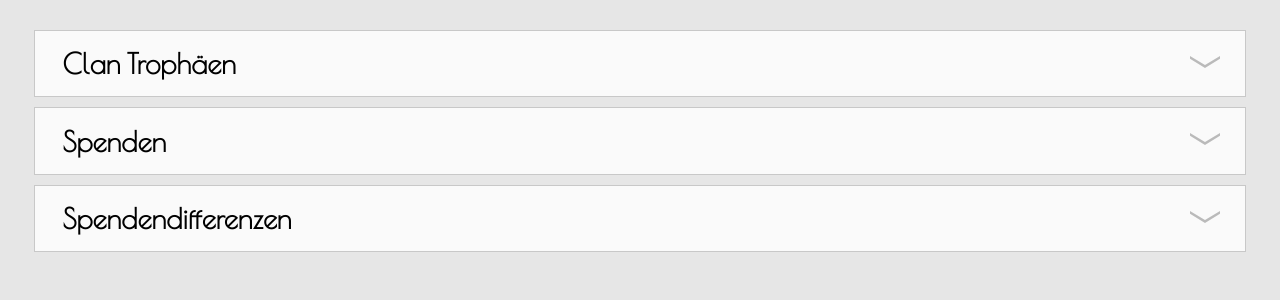
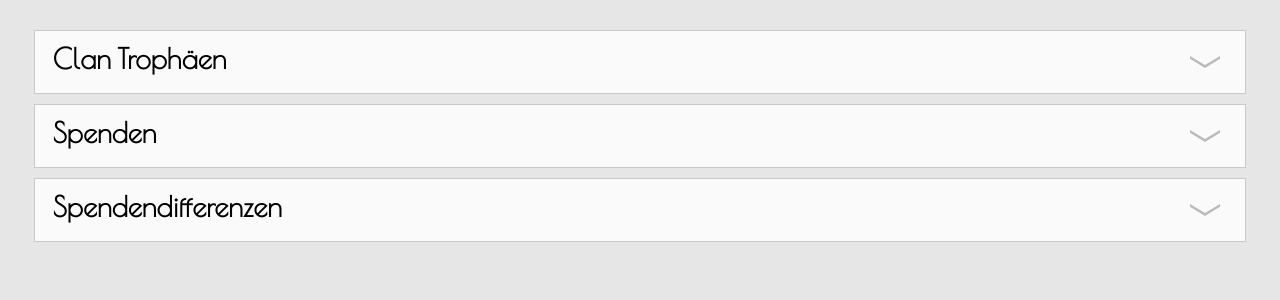
Before and after one commit to Adomat/Zli-De-Stats, a PHP site: page / in a window 1280 px wide. Shown: the top 300 px of the page. Run offline with PHP 8.4, Linux system fonts and the light colour scheme; some libraries are stand-ins or nearby versions.

Commit message:
I don't know what I did, but I did something, at least some layout stuff and a loading animation

```diff
--- a/de.hydromat.zlidestats/web/ajax.js
+++ b/de.hydromat.zlidestats/web/ajax.js
@@ -17,7 +17,7 @@ function handleAPIClanRequest() {
 }
 
 function handleAPIClanRequestAnswer(answer) {
-    setupGraph('clantrophiescanvas', null, null, 'rgba(52, 117, 214, 0.25)');
+    setupGraph('clantrophiescanvas', null, null, 'rgba(52, 117, 214, 1)');
 
     answer.members.sort(function(member1, member2){return member2.donations-member1.donations});
     var data = [];
--- a/de.hydromat.zlidestats/web/events.js
+++ b/de.hydromat.zlidestats/web/events.js
@@ -1,11 +1,18 @@
 $(function(){
     $('div.header').click(function(event) {
         infoDiv = event.currentTarget.nextElementSibling;
+        icon = event.currentTarget.children[1];
 
-        if(infoDiv.style.display == 'block')
+        if(infoDiv.style.display == 'block') {
+            // Close Block
             infoDiv.style.display = 'none';
-        else
+            icon.style.transform = 'scaleY(1)';
+        }
+        else {
+            // Open Block
             infoDiv.style.display = 'block';
+            icon.style.transform = 'scaleY(-1)';
+        }
     });
 
     $('div.header').mouseover(function(event) {
--- a/de.hydromat.zlidestats/web/index.html
+++ b/de.hydromat.zlidestats/web/index.html
@@ -19,29 +19,47 @@
     <body>
     	<div class="outer">
             <div class="header">
-                <h1>Clan Trophäen</h1>
-                <img src="graphics/arrow.svg" alt="Aufklappen">
+                <h1 class="unselectable">Clan Trophäen</h1>
+                <img class="expandarrow" src="graphics/arrow.svg" alt="Aufklappen">
             </div>
-            <div class="content" id="clantrophiesdiv">
-                <p>Wann war unser Score wie hoch?</p>
-                <canvas id="clantrophiescanvas"></canvas>
-                <!--input type="range" min="1" max="100" value="0" class="slider bordered" id="myRange"-->
+            <div class="content">
+                <div class="unselectable" id="clantrophiesloading">
+                    <img class="loading" src="graphics/loading.svg">
+                    <p class="loading">Frage eigenen Server an...</p>
+                </div>
+                <div style="display: none;" id="clantrophiesdiv">
+                    <p>Verlauf unserer Clan Trophies</p>
+                    <canvas class="unselectable" id="clantrophiescanvas"></canvas>
+                </div>
             </div>
         </div>
 
     	<div class="outer">
             <div class="header">
-                <h1>Spenden</h1>
-                <img src="graphics/arrow.svg" alt="Aufklappen">
+                <h1 class="unselectable">Spenden</h1>
+                <img class="expandarrow" src="graphics/arrow.svg" alt="Aufklappen">
             </div>
-            <div class="content" id="top5donationsdiv">
+            <div class="content">
+                <div class="unselectable" id="top5donationsloading">
+                    <img class="loading" src="graphics/loading.svg">
+                    <p class="loading">Frage Clash Royale API an...</p>
+                </div>
+                <div style="display: none;" id="top5donationsdiv">
                     <div class="container1">
                         <div class="container2">
                             <div class="infoleft1">
-                            <p>Wer hat wie viel gespendet in letzter Zeit? Wer hat wie viel gespendet in letzter Zeit?</p>
+                                <p>Wer hat wie viel gespendet in letzter Zeit? Hier zu sehen ist die prozentuale Aufteilung unserer Spenden auf Clanmember.</p>
+                                <ol>
+                                    <li class="number1"><span></span></li>
+                                    <li class="number2"><span></span></li>
+                                    <li class="number3"><span></span></li>
+                                    <li class="number4"><span></span></li>
+                                    <li class="number5"><span></span></li>
+                                </ol>
                             </div>
                             <div class="inforight1">
-                            <canvas id="top5donationscanvas" width="300px" height="300px"></canvas>
+                                <canvas class="unselectable" id="top5donationscanvas" width="300px" height="300px"></canvas>
+                            </div>
                         </div>
                     </div>
                 </div>
@@ -50,17 +68,30 @@
 
     	<div class="outer">
             <div class="header">
-                <h1>Spendendifferenzen</h1>
-                <img src="graphics/arrow.svg" alt="Aufklappen">
+                <h1 class="unselectable">Spendendifferenzen</h1>
+                <img class="expandarrow" src="graphics/arrow.svg" alt="Aufklappen">
             </div>
-            <div class="content" id="top5donationsdeltadiv">
+            <div class="content">
+                <div class="unselectable" id="top5donationsdeltaloading">
+                    <img class="loading" src="graphics/loading.svg">
+                    <p class="loading">Frage Clash Royale API an...</p>
+                </div>
+                <div style="display: none;" id="top5donationsdeltadiv">
                     <div class="container1">
                         <div class="container2">
                             <div class="infoleft1">
-                            <p>Wer ist der edelste Spender? Wer ist der edelste Spender?</p>
+                                <p>Wer ist der edelste Spender? Hier seht ihr die Differenz zwischen den Karten die von einem Spieler gespendet und empfangen wurde.</p>
+                                <ol>
+                                    <li class="number1"><span></span></li>
+                                    <li class="number2"><span></span></li>
+                                    <li class="number3"><span></span></li>
+                                    <li class="number4"><span></span></li>
+                                    <li class="number5"><span></span></li>
+                                </ol>
                             </div>
                             <div class="inforight1">
-                            <canvas id="top5donationsdeltacanvas" width="300px" height="300px"></canvas>
+                                <canvas class="unselectable" id="top5donationsdeltacanvas" width="300px" height="300px"></canvas>
+                            </div>
                         </div>
                     </div>
                 </div>
--- a/de.hydromat.zlidestats/web/stats.js
+++ b/de.hydromat.zlidestats/web/stats.js
@@ -1,5 +1,6 @@
 function setupGraph(canvasId, data, times, color) {
-    ctx = document.getElementById(canvasId).getContext("2d");
+    var canvas = document.getElementById(canvasId);
+    var ctx = canvas.getContext("2d");
 
     var dateFormat = 'MMMM DD YYYY';
     var date = moment('June 01 2018', dateFormat);
@@ -25,7 +26,7 @@ function setupGraph(canvasId, data, times, color) {
 				fill: true,
 				lineTension: 0,
                 type: 'line',
-                borderWidth: 2
+                borderWidth: 1
             }]
         },
         options: {
@@ -58,6 +59,9 @@ function setupGraph(canvasId, data, times, color) {
             }
         }
     });
+
+    $('#'+canvasId.replace('canvas', 'div')).show();
+    $('#'+canvasId.replace('canvas', 'loading')).hide();
 }
 
 function randomBar(date, lastClose) {
@@ -79,7 +83,8 @@ function randomNumber(min, max) {
 
 
 function setupPieDiagram(canvasId, data, labels) {
-    ctx = document.getElementById(canvasId).getContext("2d");
+    var canvas = document.getElementById(canvasId);
+    var ctx = canvas.getContext("2d");
 
     var backgroundColors = [
         'rgba(52, 117, 214, 1)',
@@ -117,4 +122,13 @@ function setupPieDiagram(canvasId, data, labels) {
             }
         }
     });
+
+    var listEntries = canvas.parentElement.parentElement.children[0].children[1].children;
+    for(var i=0; i<listEntries.length; i++) {
+        var listEntry = listEntries[i].children[0];
+        listEntry.innerHTML = labels[i];
+    }
+
+    $('#'+canvasId.replace('canvas', 'div')).show();
+    $('#'+canvasId.replace('canvas', 'loading')).hide();
 }
--- a/de.hydromat.zlidestats/web/style.css
+++ b/de.hydromat.zlidestats/web/style.css
@@ -55,7 +55,7 @@ div.container2 {
     height: 315px;
 }
 
-img {
+img.expandarrow {
     user-drag: none;
     user-select: none;
     -moz-user-select: none;
@@ -63,46 +63,91 @@ img {
     -webkit-user-select: none;
     -ms-user-select: none;
 
-    height: 0.75em;
-    margin: 1.25em;
+    height: 0.75rem;
+    margin: 1.25rem;
     opacity: 0.25;
+}
+
+@keyframes rotate {
+  from {
+    transform: rotate(360deg);
+  }
+  to {
+    transform: rotate(0deg);
+  }
+}
+
+img.loading {
+    height: 5rem;
+    margin: 2rem;
+    opacity: 0.5;
+
+    animation-name:            rotate;
+    animation-duration:        1s;
+    animation-iteration-count: infinite;
+    animation-timing-function: linear;
 }
 
 h1 {
     font-family: 'Poiret One', cursive;
-    font-size: 1.75em;
-    margin: 0.4em;
-    margin-left: 0.9em;
+    font-size: 1.75rem;
+    margin: 0.4rem;
+    margin-left: 0.9rem;
 
     flex: 1;
+}
 
-    -webkit-user-select: none; /* Safari */
-    -moz-user-select: none; /* Firefox */
-    -ms-user-select: none; /* IE10+/Edge */
-    user-select: none; /* Standard */
+ol {
+    padding-left: 75px;
+    max-width: 240px;
+    margin-bottom: 50px;
+}
+
+li {
+    font-family: 'Poiret One', cursive;
+    font-size: 2.5rem;
+    font-weight: bold;
+    padding-left: 1rem;
+    margin: 0.25rem;
+}
+
+li.number1 { color: rgba(52, 117, 214, 1); }
+li.number2 { color: rgba(84, 136, 214, 1); }
+li.number3 { color: rgba(116, 155, 214, 1); }
+li.number4 { color: rgba(150, 176, 214, 1); }
+li.number5 { color: rgba(182, 195, 214, 1); }
+
+li span {
+    font-family: 'Slabo 27px', serif;
+    font-weight: normal;
+    font-size: 1.5rem;
+    padding: 0.25rem;
 }
 
 p {
     color: rgb(100, 100, 100);
     font-family: 'Slabo 27px', serif;
-    font-size: 1em;
-    margin: 1.5em;
+    font-size: 1rem;
+    margin: 1.5rem;
+}
+
+p.loading {
+    color: rgb(150, 150, 150);
 }
 
 canvas {
-    -moz-user-select: none;
-    -webkit-user-select: none;
-    -ms-user-select: none;
-
-    /*border-style: solid;
-    border-width: 1px;
-    border-color: rgb(220, 220, 220);*/
-
     width: auto;
     height: auto;
-    margin: 0em;
+    margin: 0rem;
 
     display: none;
+}
+
+.unselectable {
+    -webkit-user-select: none; /* Safari */
+    -moz-user-select: none; /* Firefox */
+    -ms-user-select: none; /* IE10+/Edge */
+    user-select: none; /* Standard */
 }
 
 
@@ -123,8 +168,8 @@ canvas {
 @media screen and (min-width: 701px) {
     html, body { padding: 10px; }
 
-    h1 { margin-left: 0.8em; }
-    p { margin-left: 1.5em; }
+    h1 { margin-left: 0.8rem; }
+    p { margin-left: 1.5rem; }
 
     div.container2 {
         display: flex;
@@ -135,8 +180,8 @@ canvas {
 @media screen and (max-width: 700px) {
     html, body { padding: 3px; }
 
-    h1 { margin-left: 0.1em; }
-    p { margin-left: 0.25em; }
+    h1 { margin-left: 0.1rem; }
+    p { margin-left: 0.25rem; }
 
     div.container2 {
         display: block;
```
Also changed, not shown: de.hydromat.zlidestats/web/graphics/loading.svg (added). Lines whose indentation alone changed are shown as unchanged.
